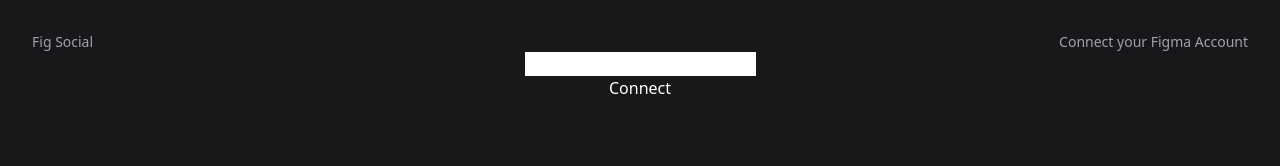
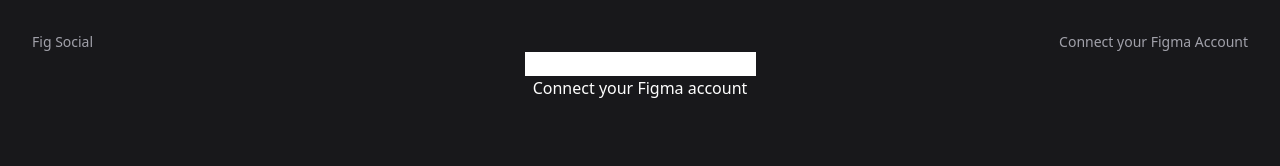
Before and after one commit to caesartrajan/fig-social, a Next.js app: page /connect in a window 1280 px wide. Shown: the top 166 px of the page. Built offline with nearby package versions, Linux system fonts and the light colour scheme; no server answers.

Commit message:
Small smoke test

```diff
--- a/app/connect/page.js
+++ b/app/connect/page.js
@@ -80,7 +80,7 @@
         :
           <form className="flex flex-col items-center justify-center" onSubmit={connect}>
             <input type="text" palceholder="Your personal access token" value={accessToken} onChange={e => setAccessToken(e.target.value)}></input>
-            <button>Connect</button>
+            <button>Connect your Figma account</button>
           </form>
       }
     </main>
```
